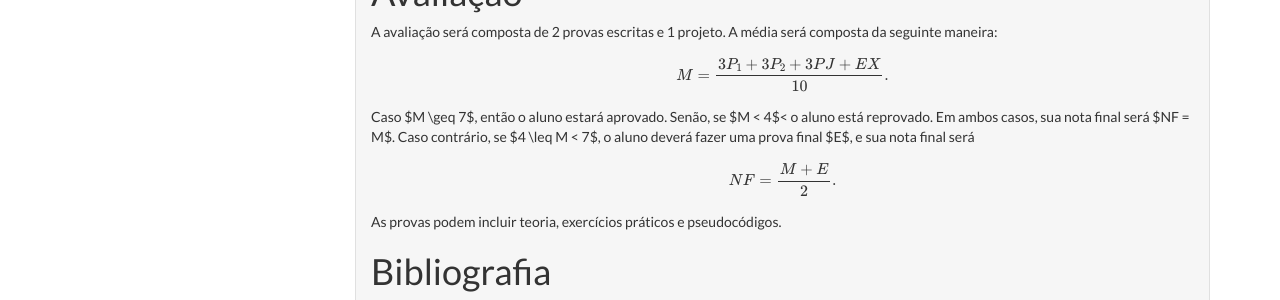
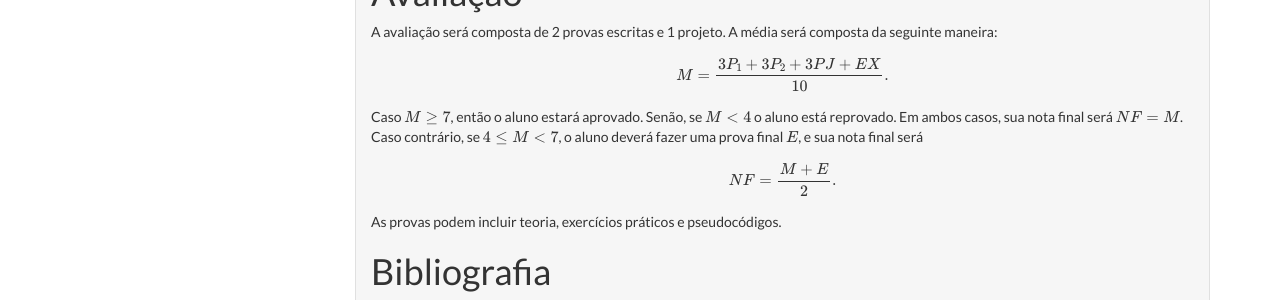
Before and after one commit to abelsiqueira/abelsiqueira.github.io-old, a Jekyll site: the page built from disciplinas/cm103-2017s2.md, in a window 1280 px wide. Shown: the part 674-974 px from the top of the page. Built offline with Jekyll 4.4.1, drawn with Linux system fonts in a browser that asks for light colours; some web fonts are replaced; formulas are drawn with MathJax 3.

Commit message:
Corrige $ -> 13704

```diff
--- a/disciplinas/cm103-2017s2.md
+++ b/disciplinas/cm103-2017s2.md
@@ -36,9 +36,9 @@ A média será composta da seguinte maneira:
 
 $$ M = \frac{3P_1 + 3P_2 + 3PJ + EX}{10}. $$
 
-Caso $M \geq 7$, então o aluno estará aprovado. Senão, se $M < 4$< o aluno
-está reprovado. Em ambos casos, sua nota final será $NF = M$.
-Caso contrário, se $4 \leq M < 7$, o aluno deverá fazer uma prova final $E$, e
+Caso $$M \geq 7$$, então o aluno estará aprovado. Senão, se $$M < 4$$ o aluno
+está reprovado. Em ambos casos, sua nota final será $$NF = M$$.
+Caso contrário, se $$4 \leq M < 7$$, o aluno deverá fazer uma prova final $$E$$, e
 sua nota final será
 
 $$ NF = \frac{M + E}{2}. $$
```
